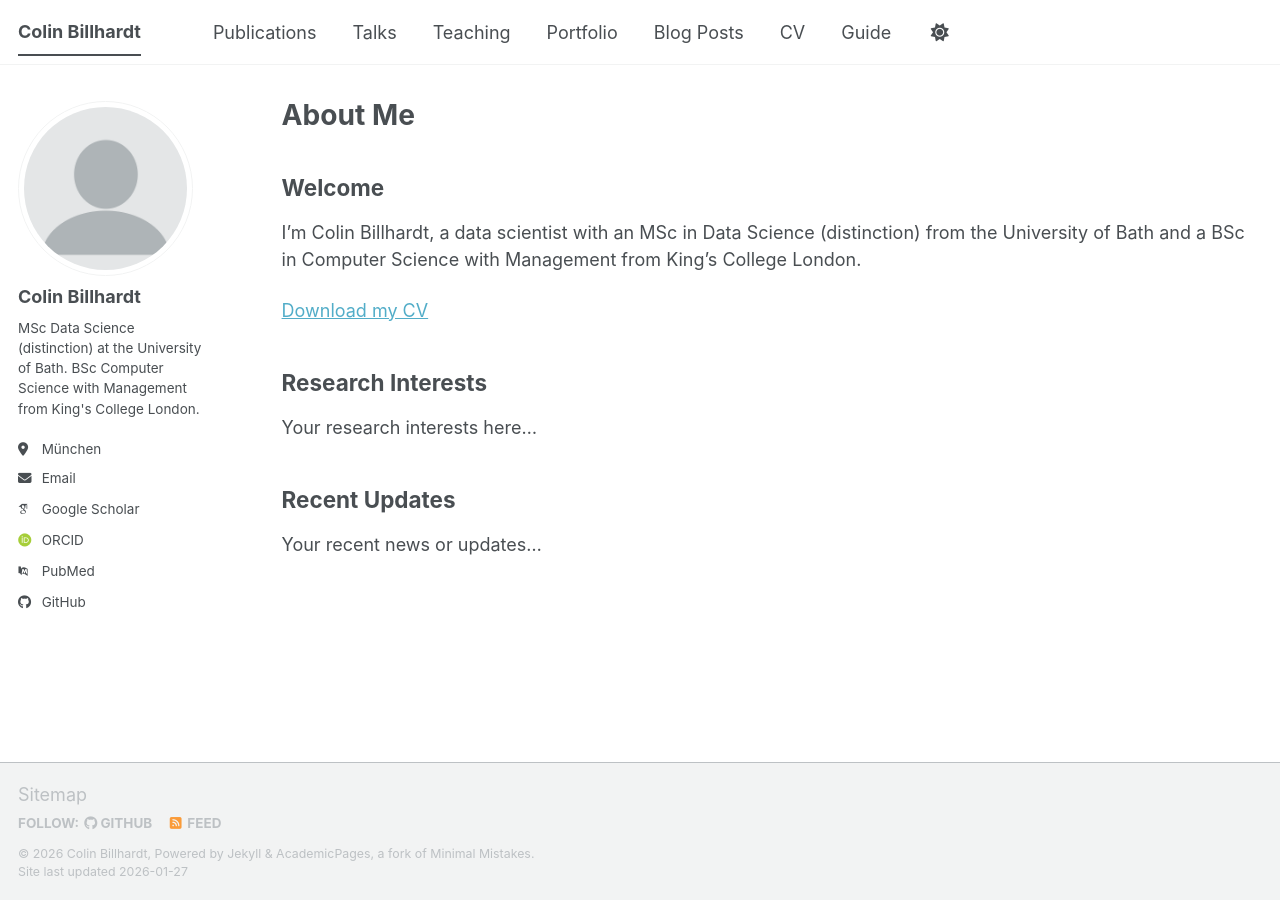
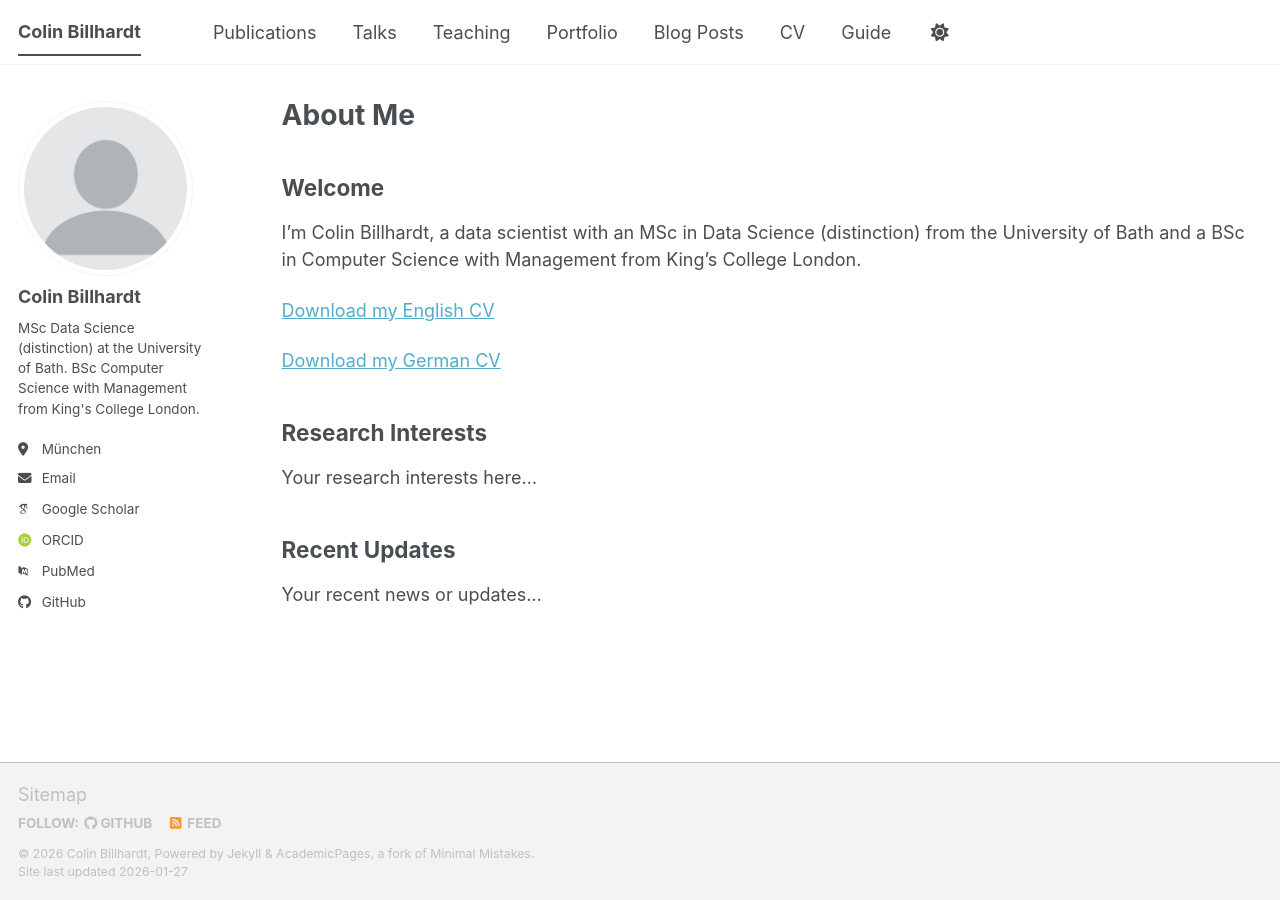
Before and after one commit to Colin-B-Billhardt/Colin-B-Billhardt.github.io, a Jekyll site: the page built from index.md, in a window 1280 px wide. Built offline with Jekyll 4.4.1, drawn with Linux system fonts in a browser that asks for light colours; some web fonts are replaced; a script bundle is joined from its source files by our own code; library files that are not in the unit come from our copies.

Commit message:
added german CV button download

```diff
--- a/index.md
+++ b/index.md
@@ -12,7 +12,9 @@ redirect_from:
 
 I'm Colin Billhardt, a data scientist with an MSc in Data Science (distinction) from the University of Bath and a BSc in Computer Science with Management from King's College London.
 
-[Download my CV](/Colin_Beniyaz_Billhardt_CV.pdf)
+[Download my English CV](/Colin_Beniyaz_Billhardt_CV.pdf)
+
+[Download my German CV](/Colin_B_Billhardt_Lebenslauf.pdf)
 
 ## Research Interests
 
```
